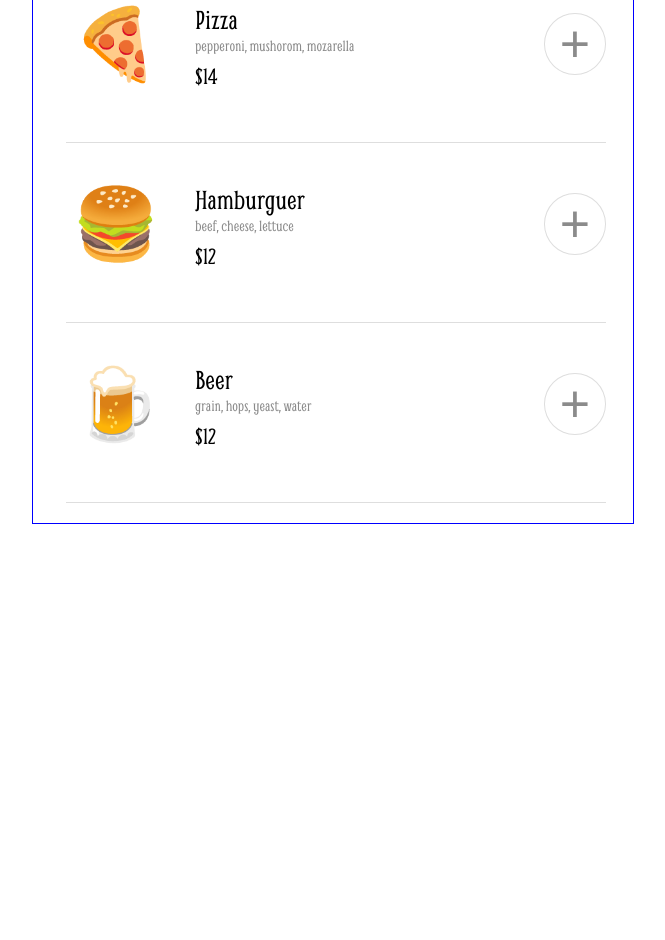
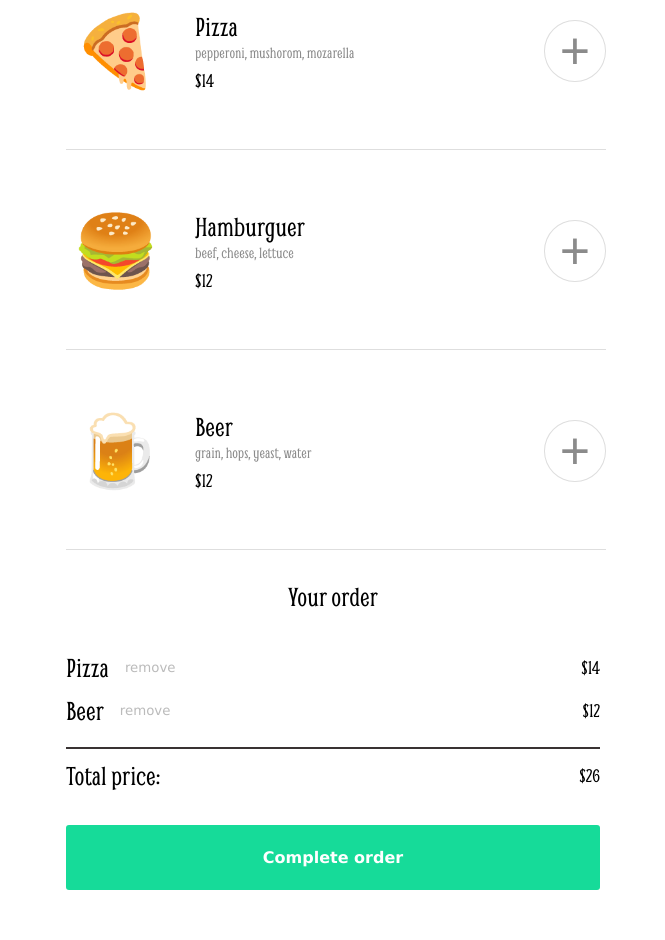
Before and after one commit to gatoapatico/RestaurantApp, a plain HTML site: page index.html in a window 1280 px wide. Shown: the part 187-1127 px from the top of the page, without its empty margins (307-972 px from the left). Before the commit the page ends 800 px from the top, so only its background shows below. Drawn offline with Linux system fonts and the light colour scheme.

Commit message:
order layout

```diff
--- a/index.html
+++ b/index.html
@@ -46,6 +46,24 @@
                 <button class="btn-add">+</button>
             </div>
         </div>
+        <div class="container">
+            <p class="p28 center mb33">Your order</p>
+            <div class="order">
+                <p class="name">Pizza</p>
+                <button class="btn-remove">remove</button>
+                <p class="price">$14</p>
+            </div>
+            <div class="order">
+                <p class="name">Beer</p>
+                <button class="btn-remove">remove</button>
+                <p class="price">$12</p>
+            </div>
+            <div class="order-resume">
+                <p class="name">Total price:</p>
+                <p class="price">$26</p>
+            </div>
+            <button class="btn-order">Complete order</button>
+        </div>
     </main>
     <script src="script.js"></script>
 </body>
--- a/styles.css
+++ b/styles.css
@@ -17,13 +17,13 @@ header {
 
 main {
     display: flex;
-    justify-content: center;
+    flex-direction: column;
+    align-items: center;
 }
 
 .container {
     display: flex;
     width: 600px;
-    border: 1px solid blue;
     position: relative;
     flex-direction: column;
 }
@@ -32,10 +32,26 @@ main {
     display: flex;
     gap: 29px;
     border-bottom: 1px solid #dedede;
-    margin: 20px 33px;
+    margin: 30px 33px;
     width: 90%;
     height: 140px;
     box-sizing: border-box;
+}
+
+
+.order {
+    display: flex;
+    align-items: center;
+    gap: 10px;
+    margin: 5px 33px;
+}
+
+.order-resume {
+    display: flex;
+    padding-top: 10px;
+    margin: 15px 33px 33px 33px;
+    border-top: 2px solid #393333;
+    align-items: center;
 }
 
 .title{
@@ -68,7 +84,8 @@ h1,h2,h3,h4,p {
 }
 
 .price {
-    font-size: 24px;
+    font-size: 20px;
+    margin: 0 0 0 auto;
 }
 
 .btn-add{
@@ -81,17 +98,43 @@ h1,h2,h3,h4,p {
     background-color: white;
 }
 
+.btn-remove {
+    background-color: transparent;
+    border: none;
+    color: #bbbbbb;
+    font-family: Verdana, Geneva, Tahoma, sans-serif;
+}
+
+.btn-order {
+    margin: 0 33px 50px 33px;
+    background-color: #16db99;
+    font-family: Verdana, Geneva, Tahoma, sans-serif;
+    font-size: 16px;
+    font-weight: bold;
+    color: white;
+    padding: 23px;
+    border: none;
+    border-radius: 3px;
+}
+
+.p28 {
+    font-size: 28px;
+}
 
 .p39 {
     font-size: 39px;
 }
 
-.p23 {
-    font-size: 23px;
+.mb7 {
+    margin-bottom: 7px;
 }
 
-.mb7 {
-    margin-bottom: 7px;
+.mb33 {
+    margin-bottom: 33px;
+}
+
+.center {
+    text-align: center;
 }
 
 /* IMG */
```
